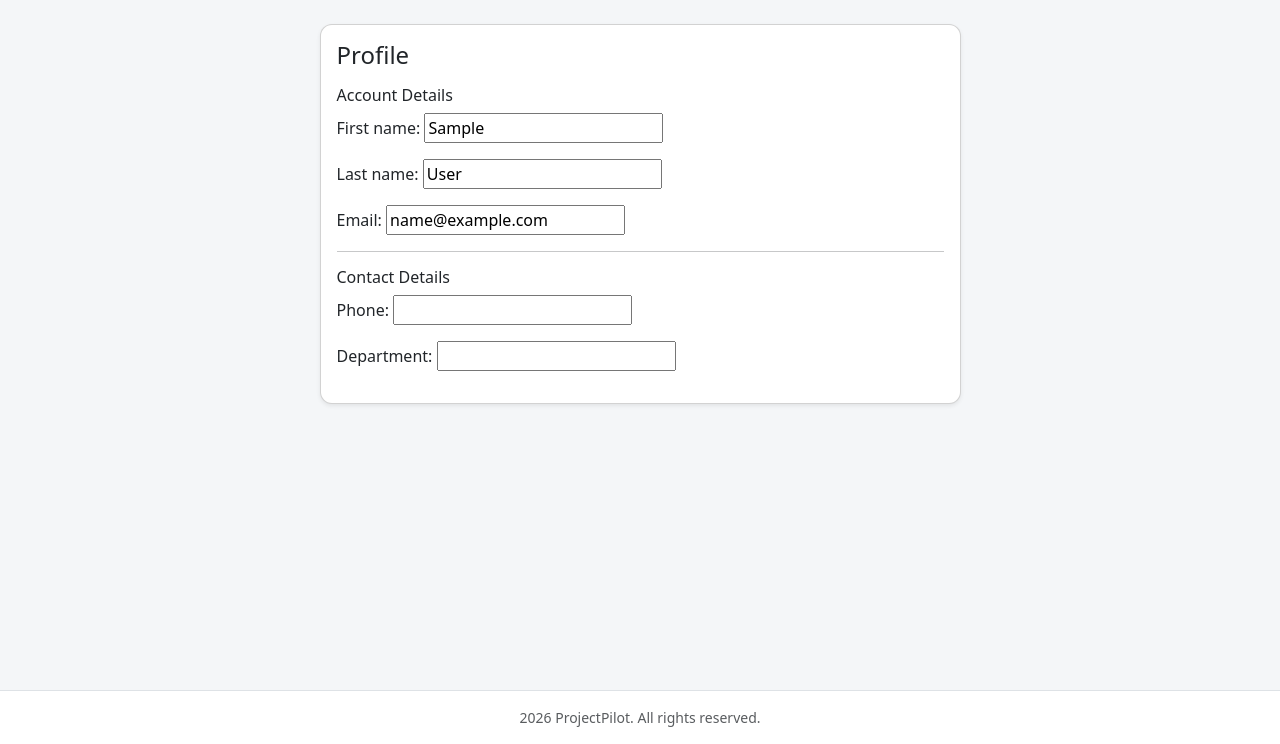
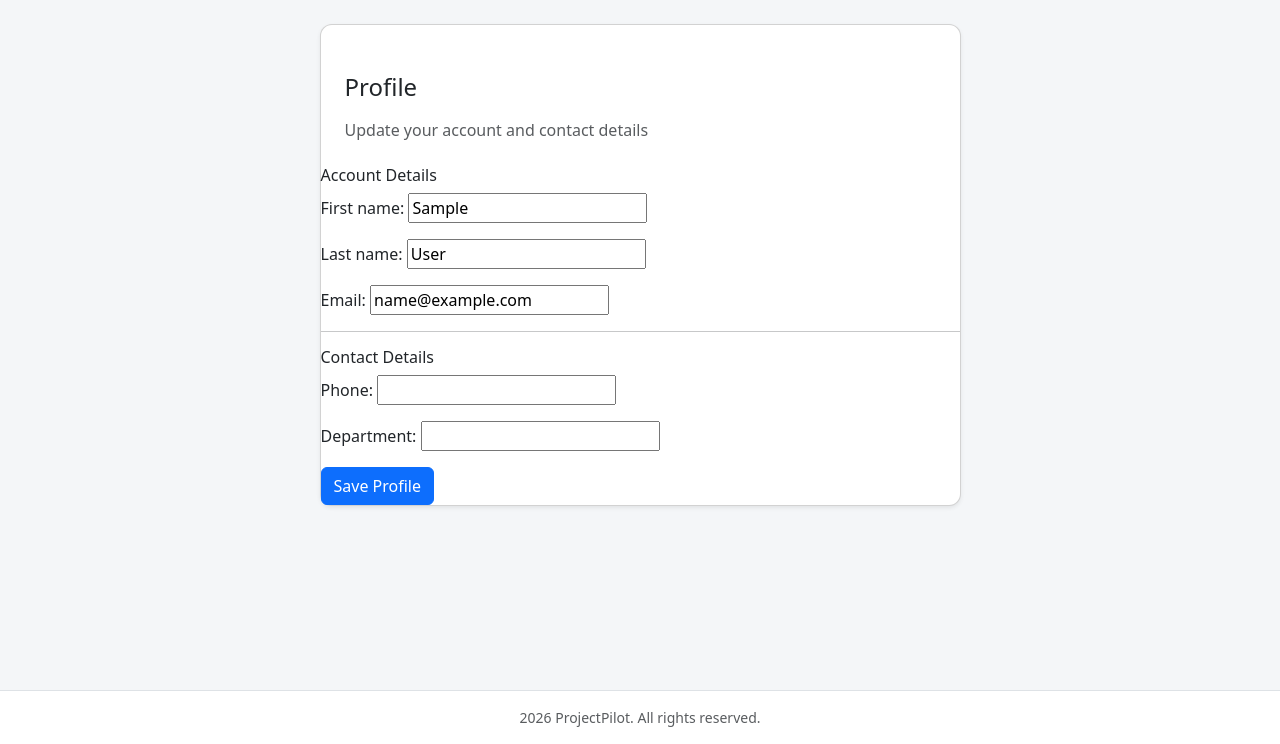
Before and after one commit to ScriptusDigital/Frameworks_Assignment, a Django app: page /users/profile/ in a window 1280 px wide. Shown: the part 56-800 px from the top of the page. Run offline with Django 5.2, Linux system fonts and the light colour scheme; the visitor is signed in with stand-in values (Sample User, id 1); data comes from the database, SQL or seed files in the repository.

Commit message:
refactor: updating profile form to look more stylish

```diff
--- a/templates/users/profile.html
+++ b/templates/users/profile.html
@@ -7,9 +7,14 @@
 <div class="row justify-content-center">
     <div class="col-lg-7">
         <div class="card shadow-sm">
-        <div class="card-body">
+        <div class="card-body p-4">
 
+            <div class="mb-4"></div>
         <h1 class="h4 mb-3">Profile</h1>
+        <p class="text-muted mb-0">
+            Update your account and contact details
+        </p>
+        </div>
 
 <form method="post">
     {% csrf_token %}
@@ -23,6 +28,10 @@
 <h2 class="h6">Contact Details</h2>
 {{ profile_form.as_p }}
 
+<button type="submit" class="btn btn-primary">
+Save Profile
+</button>
+
 
 </form>
 
@@ -31,6 +40,7 @@
     </div>
 </div>
 
+</div>
 
 
 
```
